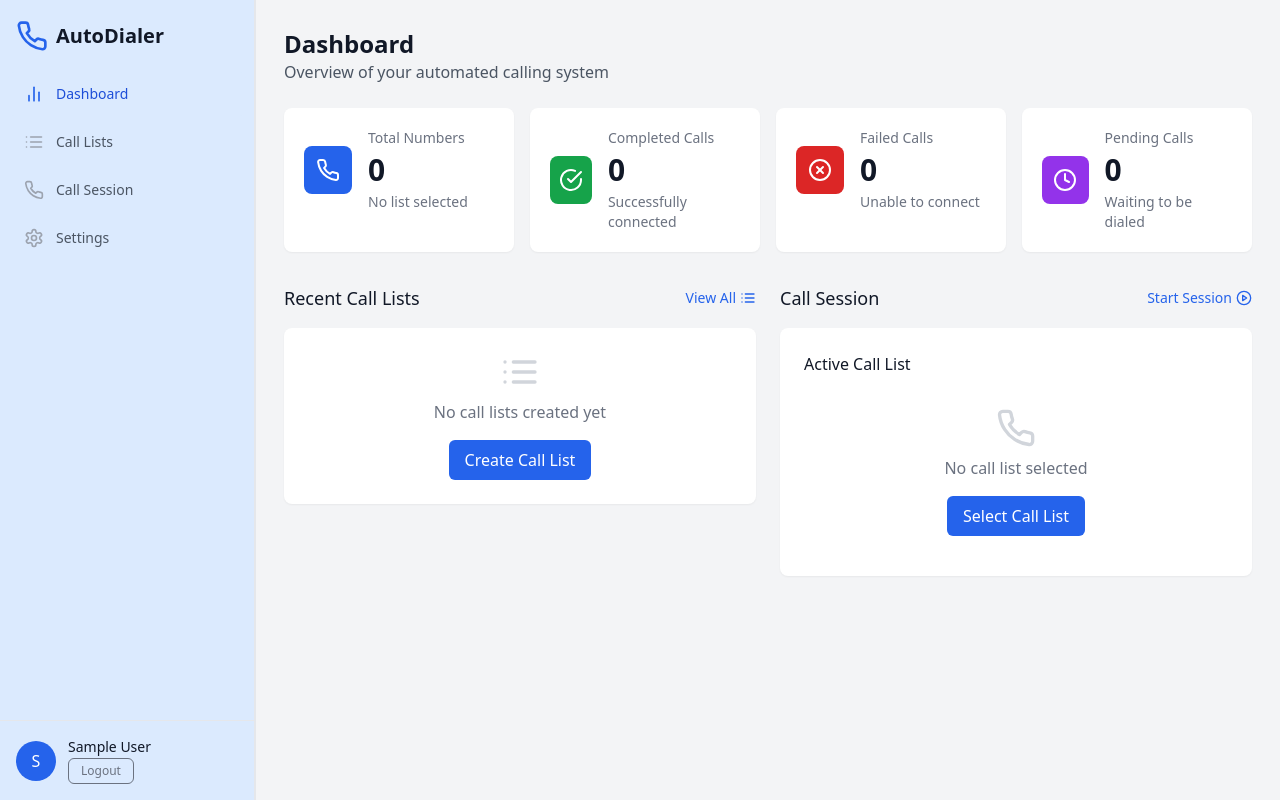
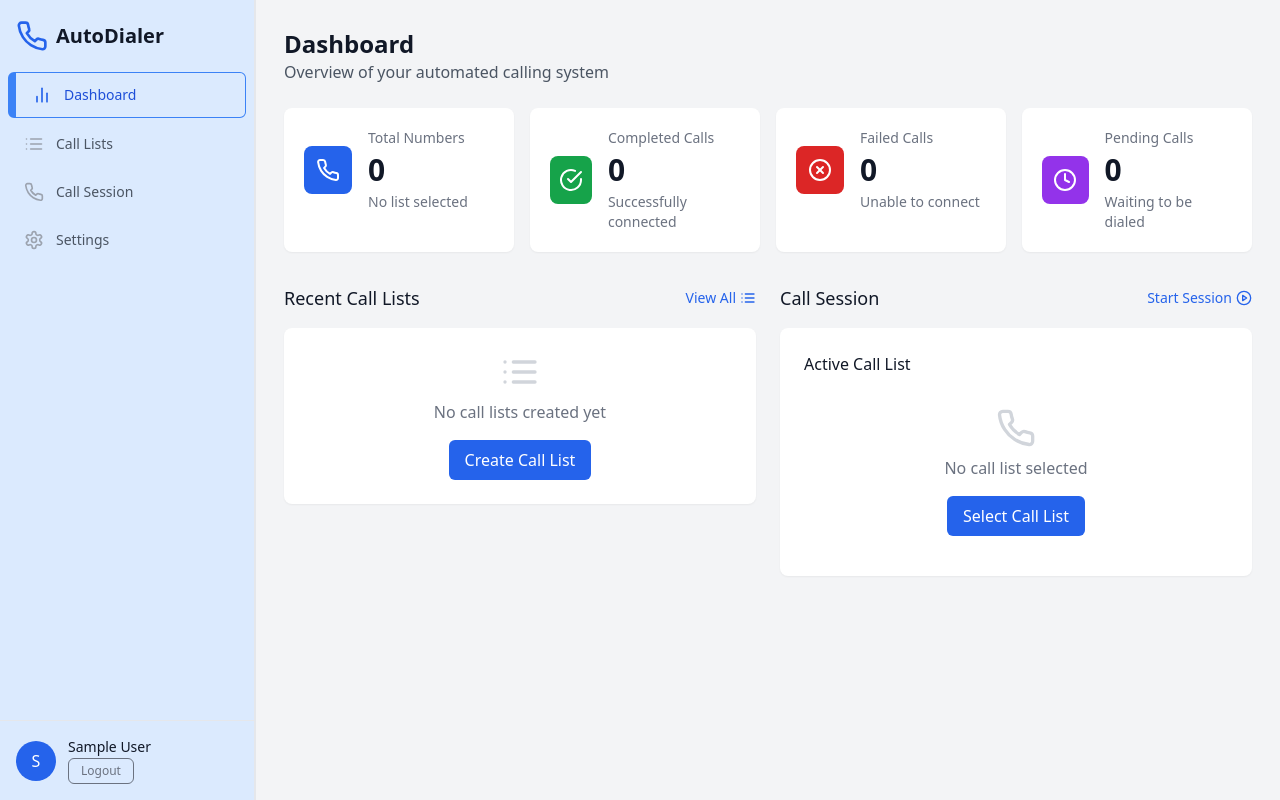
Before and after one commit to ben-jamin-chan/auto-dialer, a React (Vite) app: page / in a window 1280 px wide. Built offline with nearby package versions, Linux system fonts and the light colour scheme; sample sign-in values are in the browser's storage.

Commit message:
Updated Layout

```diff
--- a/src/components/Layout.tsx
+++ b/src/components/Layout.tsx
@@ -31,7 +31,7 @@ const Layout: React.FC<{ children: React.ReactNode }> = ({ children }) => {
                   onClick={() => navigate(item.path)}
                   className={`flex items-center px-4 py-3 text-sm font-medium rounded-md group w-full transition-colors ${
                     window.location.pathname === item.path
-                      ? 'bg-blue-100 text-blue-700'
+                      ? 'bg-blue-100 text-blue-700 border-[1.5px] border-blue-500 border-l-8'
                       : 'text-gray-600 hover:bg-blue-50 hover:text-blue-700'
                   }`}
                 >
```
